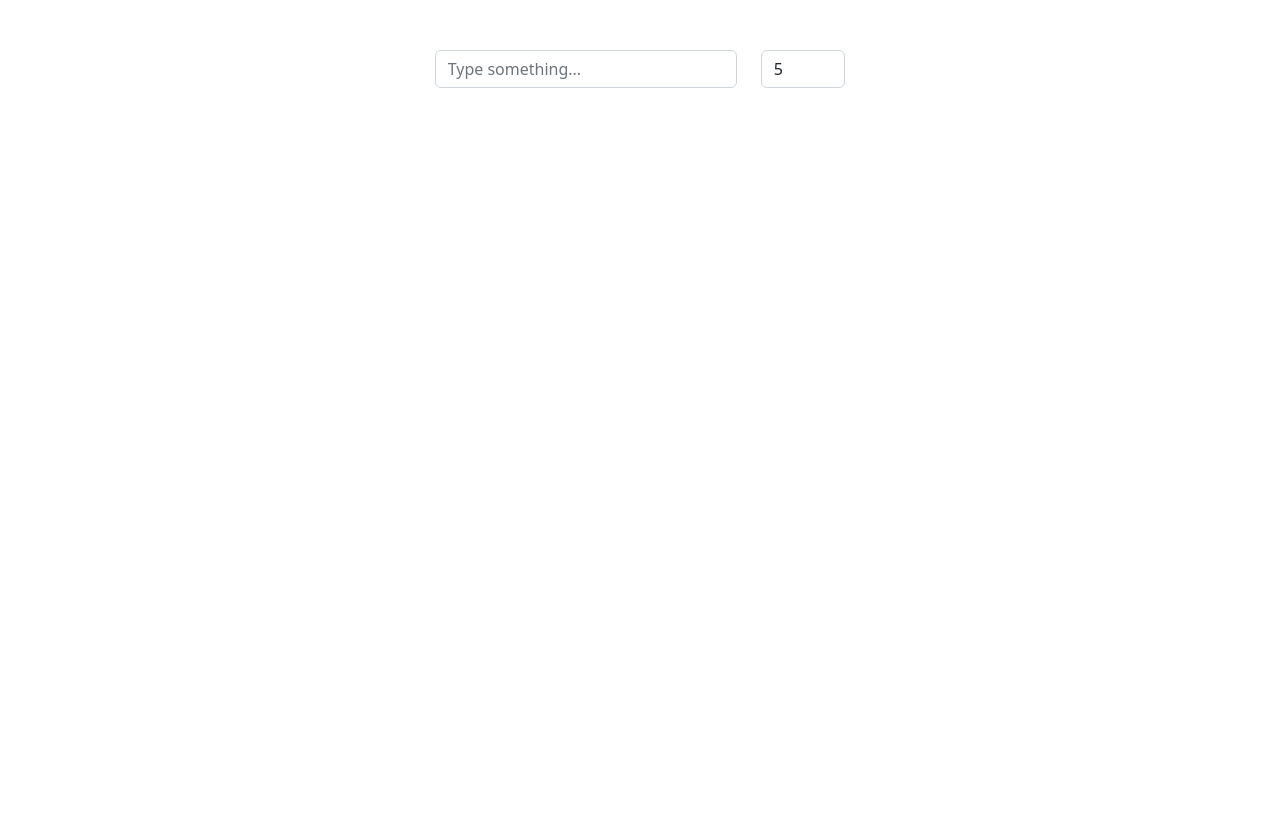
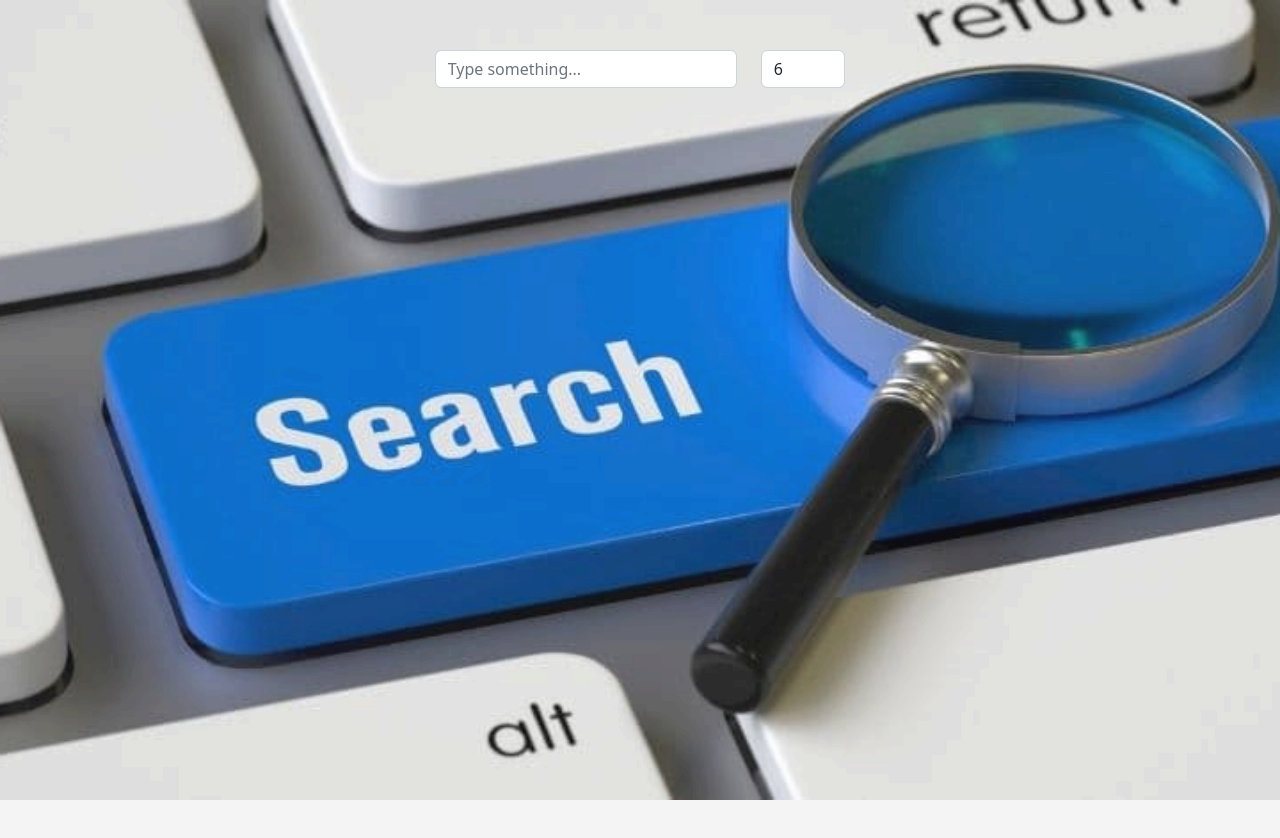
Before and after one commit to burakong/image-search, an Angular app: page / in a window 1280 px wide. Shown: the top 838 px of the page. Before the commit the page ends 800 px from the top, so only its background shows below. Built offline with nearby package versions, Linux system fonts and the light colour scheme.

Commit message:
add a background image to body

```diff
--- a/src/app/image-search/image-search.component.ts
+++ b/src/app/image-search/image-search.component.ts
@@ -9,7 +9,7 @@ import { PhotoSearchService } from '../photo-search.service';
 export class ImageSearchComponent {
 
   searchData: any;
-  perPage: number = 5;
+  perPage: number = 6;
   photos: any = [];
   constructor(private photoSearchService: PhotoSearchService) { }
 
--- a/src/styles.scss
+++ b/src/styles.scss
@@ -2,4 +2,18 @@
 
 body {
     overflow-x: hidden;
+    height: 100vh;
+    background-color: #f4f4f4;
 }
+
+body ::before {
+    content: "";
+    background: url("assets/img/searching.jpg") no-repeat center center/cover;
+    opacity: 0.3;
+    position: absolute;
+    top: 0;
+    left: 0;
+    width: 100%;
+    height: 100%;
+    z-index: -1;
+}
```
Also changed, not shown: src/assets/img/searching.jpg (added).
